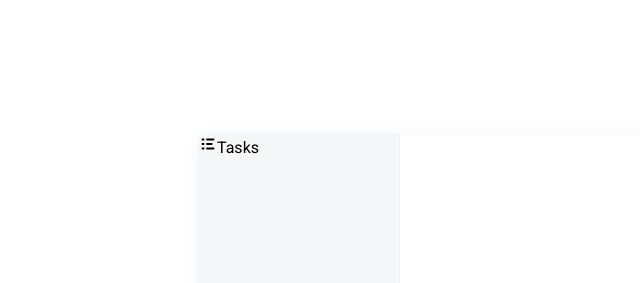
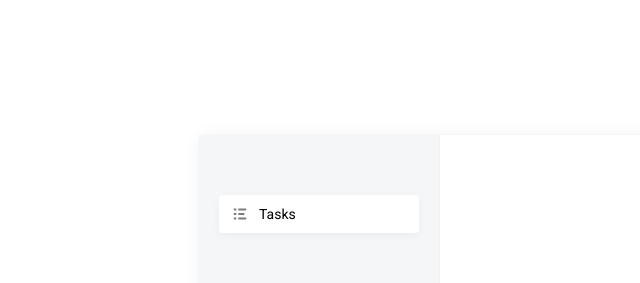
Before and after one commit to arsenjijavadze/todo-list-app-01, a React (Create React App) app: page / in a window 1280 px wide. Shown: the top 283 px of the page, without its empty margins (66-706 px from the left). Built offline with nearby package versions, Linux system fonts and the light colour scheme.

Commit message:
style: add additional style for the taksks box

```diff
--- a/src/App.js
+++ b/src/App.js
@@ -7,7 +7,10 @@
         <ul className="todo__list">
           <li>
             <i>
-              <img src={listSvg} alt='List icon' />
+              {/* <img src={listSvg} alt='List icon' /> */}
+              <svg width="18" height="18" viewBox="0 0 18 18" fill="none" xmlns="http://www.w3.org/2000/svg">
+                <path d="M12.96 8.10001H7.74001C7.24321 8.10001 7.20001 8.50231 7.20001 9.00001C7.20001 9.49771 7.24321 9.90001 7.74001 9.90001H12.96C13.4568 9.90001 13.5 9.49771 13.5 9.00001C13.5 8.50231 13.4568 8.10001 12.96 8.10001V8.10001ZM14.76 12.6H7.74001C7.24321 12.6 7.20001 13.0023 7.20001 13.5C7.20001 13.9977 7.24321 14.4 7.74001 14.4H14.76C15.2568 14.4 15.3 13.9977 15.3 13.5C15.3 13.0023 15.2568 12.6 14.76 12.6ZM7.74001 5.40001H14.76C15.2568 5.40001 15.3 4.99771 15.3 4.50001C15.3 4.00231 15.2568 3.60001 14.76 3.60001H7.74001C7.24321 3.60001 7.20001 4.00231 7.20001 4.50001C7.20001 4.99771 7.24321 5.40001 7.74001 5.40001ZM4.86001 8.10001H3.24001C2.74321 8.10001 2.70001 8.50231 2.70001 9.00001C2.70001 9.49771 2.74321 9.90001 3.24001 9.90001H4.86001C5.35681 9.90001 5.40001 9.49771 5.40001 9.00001C5.40001 8.50231 5.35681 8.10001 4.86001 8.10001ZM4.86001 12.6H3.24001C2.74321 12.6 2.70001 13.0023 2.70001 13.5C2.70001 13.9977 2.74321 14.4 3.24001 14.4H4.86001C5.35681 14.4 5.40001 13.9977 5.40001 13.5C5.40001 13.0023 5.35681 12.6 4.86001 12.6ZM4.86001 3.60001H3.24001C2.74321 3.60001 2.70001 4.00231 2.70001 4.50001C2.70001 4.99771 2.74321 5.40001 3.24001 5.40001H4.86001C5.35681 5.40001 5.40001 4.99771 5.40001 4.50001C5.40001 4.00231 5.35681 3.60001 4.86001 3.60001Z" fill="black" />
+              </svg>
             </i>
             <span>Tasks</span>
           </li>
--- a/src/index.scss
+++ b/src/index.scss
@@ -19,11 +19,42 @@
   box-shadow: 1px 2px 20px #f3f3f3;
   border-radius: 10px;
   border: 1px solid #f4f6f8;
+  font-size: 14px;
 
   &__sidebar {
     background-color: #F4F6F8;
     width: 200px;
     height: 100%;
     border-right: 1px solid #f1f1f1;
+    padding: 60px 20px;
+  }
+
+  &__list {
+    li {
+      display: flex;
+      align-items: center;
+      background: #FFFFFF;
+      box-shadow: 0px 3px 10px rgba(0, 0, 0, 0.04);
+      border-radius: 4px;
+      padding: 10px 12px;
+      cursor: pointer;
+      i {
+        display: inline-flex;
+        margin-right: 10px;
+        svg {
+          path {
+            fill: #7c7c7c;
+          }
+        }
+        // img {
+        //   opacity: 0.6;
+        // }
+        /* Rectangle 3 */
+
+
+
+
+      }
+    }
   }
 }
```
